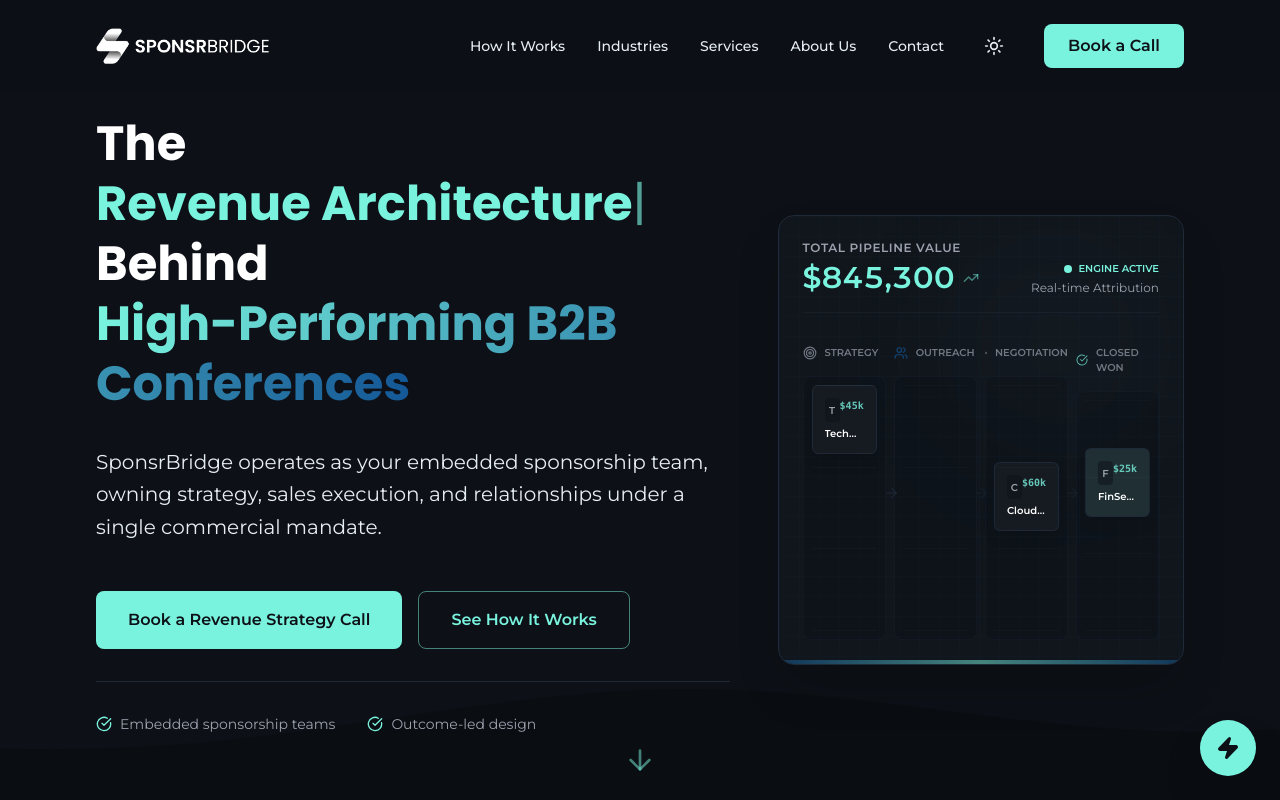
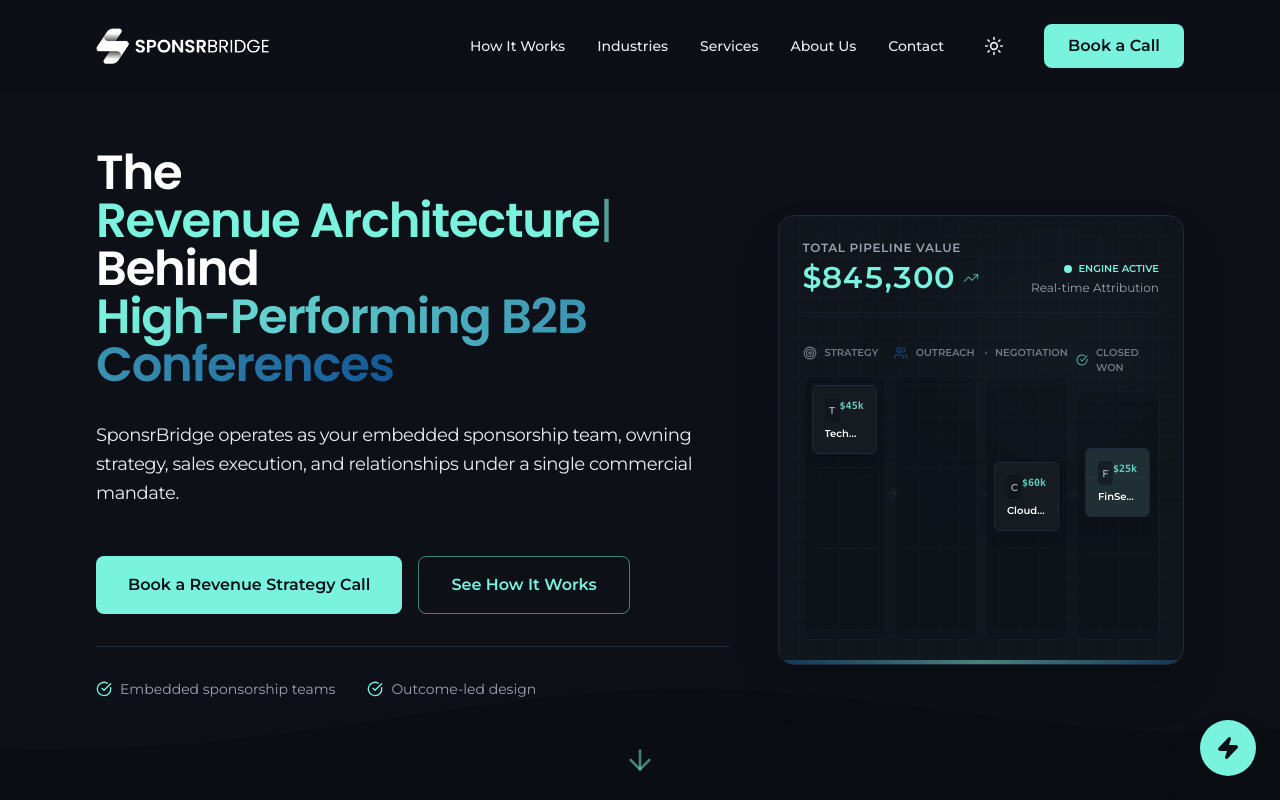
Before and after one commit to SponsrBridge/digital-platform-next, a Next.js app: page / in a window 1280 px wide. Shown: the top 800 px of the page. Built offline with nearby package versions, Linux system fonts and the light colour scheme.

Commit message:
feat: enhance Hero component typography and spacing for improved readability

```diff
--- a/src/components/home/Hero.tsx
+++ b/src/components/home/Hero.tsx
@@ -194,7 +194,7 @@
       <WaveBackground />
       <div className="container mx-auto px-4 sm:px-6 lg:px-24 relative z-10 grid grid-cols-1 lg:grid-cols-5 gap-8 lg:gap-12 items-center h-full">
         <motion.div initial={{ opacity: 0, y: 30 }} animate={{ opacity: 1, y: 0 }} transition={{ duration: 0.8, ease: "easeOut" }} className="lg:col-span-3 space-y-8">
-          <h1 className="text-4xl md:text-5xl lg:text-6x font-bold leading-tight text-brand-white">
+          <h1 className="text-4xl md:text-5xl font-semibold tracking-tight leading-[1] text-brand-white">
             <span className="block mb-1 lg:mb-0">The</span>
             <span className="relative inline-grid grid-cols-1 grid-rows-1">
               <span className="invisible row-start-1 col-start-1 h-0 lg:h-auto whitespace-nowrap">{longestPhrase}</span>
@@ -202,7 +202,7 @@
             </span>
             <br />Behind <br className="hidden lg:block" /><span className="gradient-text">High-Performing B2B Conferences</span>
           </h1>
-          <p className="text-lg md:text-xl text-brand-text leading-relaxed max-w-2xl font-light">
+          <p className="text-lg text-brand-text leading-relaxed max-w-2xl font-light tracking-tight">
             SponsrBridge operates as your embedded sponsorship team, owning strategy, sales execution, and relationships under a single commercial mandate.
           </p>
           <div className="flex flex-col sm:flex-row gap-4 pt-4">
```
